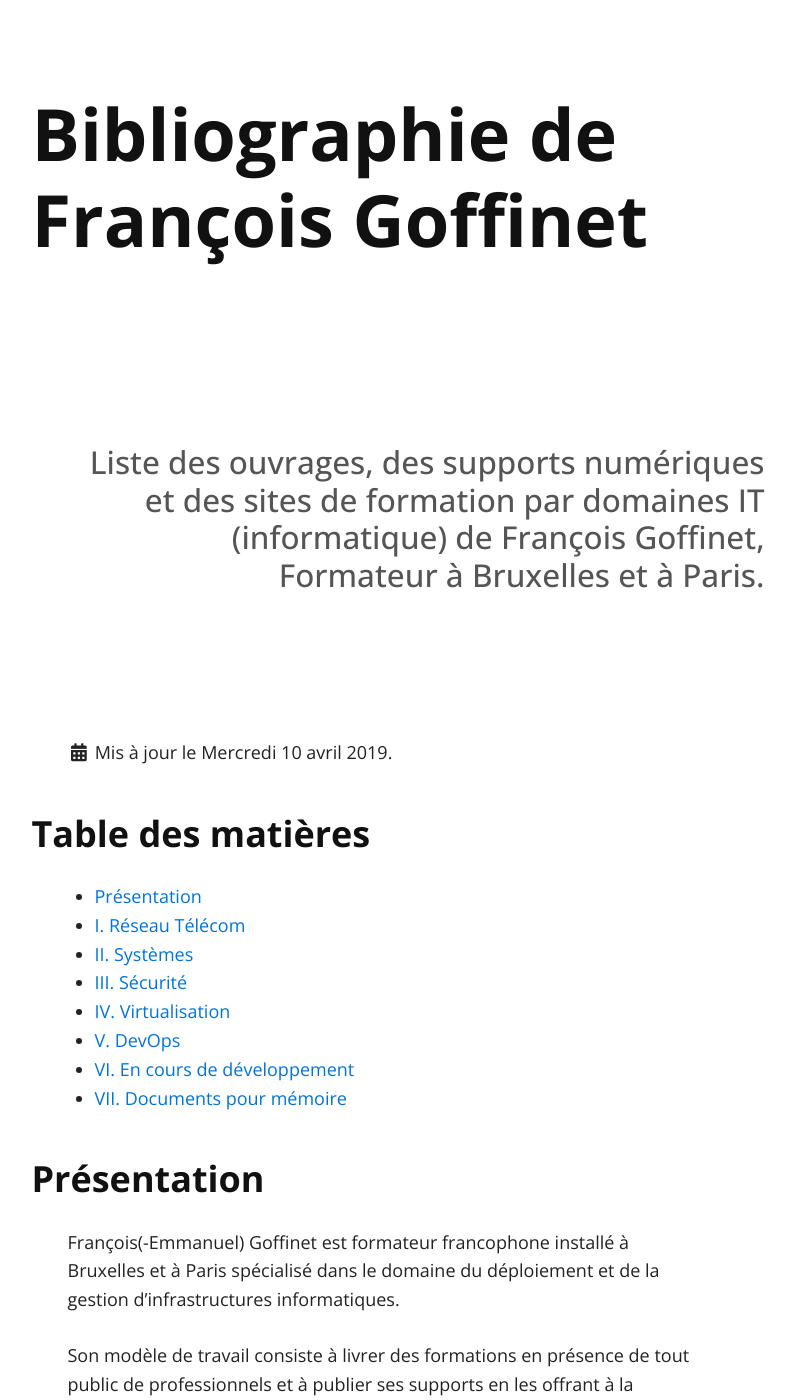
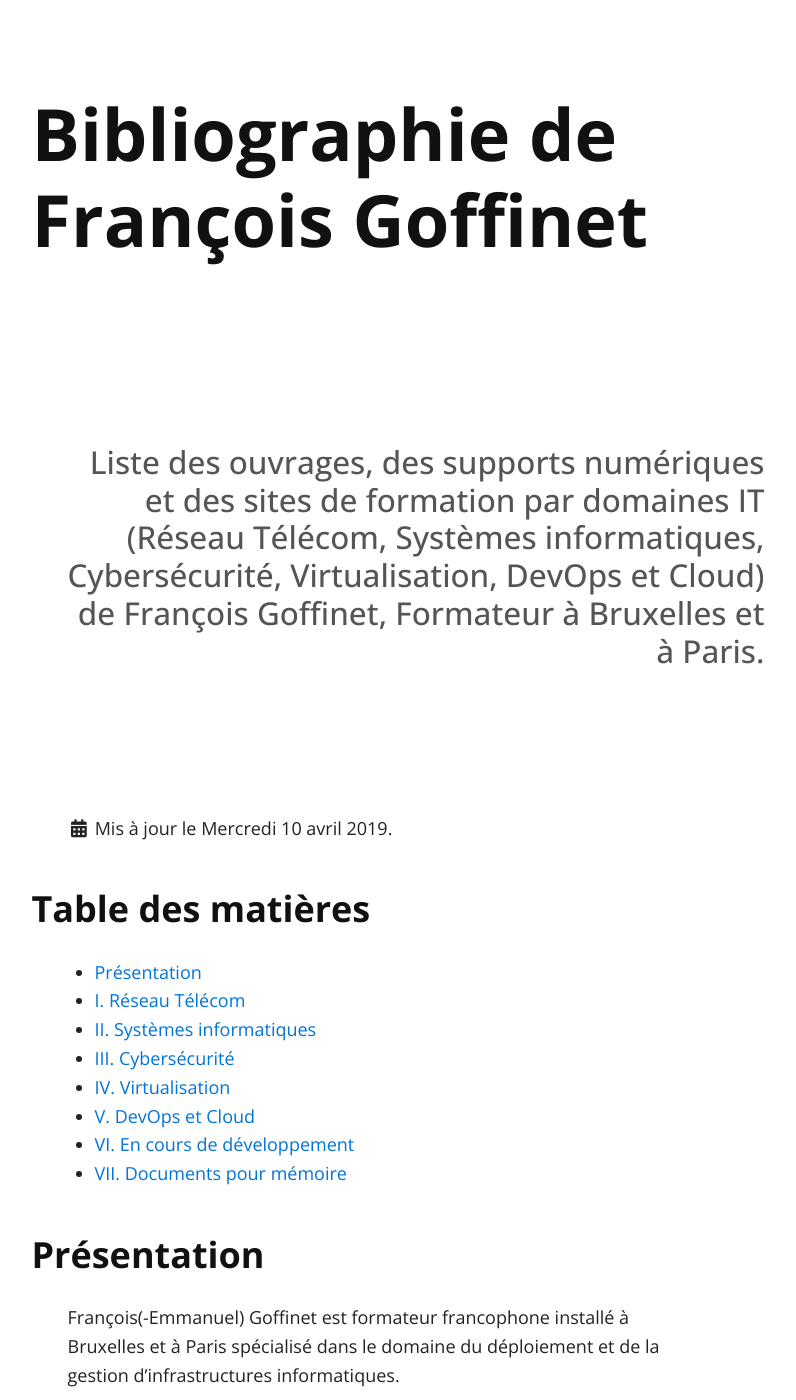
Before and after one commit to goffinet/biblio, a Jekyll site: the page built from index.md, in a window 1280 px wide and 1400 px high. Shown: the whole window, without its empty margins (260-1056 px from the left). Built offline with Jekyll 4.4.1, drawn with Linux system fonts in a browser that asks for light colours; some of the changed text lies outside the part shown.

Commit message:
Update index.md

```diff
--- a/index.md
+++ b/index.md
@@ -1,6 +1,6 @@
 ---
 layout: default
-description: "Liste des ouvrages, des supports numériques et des sites de formation par domaines IT (informatique) de François Goffinet, Formateur à Bruxelles et à Paris."
+description: "Liste des ouvrages, des supports numériques et des sites de formation par domaines IT (Réseau Télécom, Systèmes informatiques, Cybersécurité, Virtualisation, DevOps et Cloud) de François Goffinet, Formateur à Bruxelles et à Paris."
 toc: true
 date: 2019-04-09
 last_modified_at: 2019-04-10
@@ -28,11 +28,11 @@ _François-Emmanuel Goffinet_
 * [Formations Cisco](https://cisco.goffinet.org) : CCNA, ICND1, ICND2, CCNA Security, CCNP
 * [Protocole SIP, VoIP/UC](https://sip.goffinet.org) : Téléphonie IP, Unified Communications, Protocole SIP, Capture et analyse avec Wireshark, Asterisk Core, FreePBX, Raspberry Pi
 
-### II. Systèmes
+### II. Systèmes informatiques
 
 * [Administration Linux Système et Réseau](https://linux.goffinet.org) : Introduction à Linux, Le Shell, Arborescence de fichier, Sécurité locale, processus et démarrage, Installation de logicicels, Scripts Shell, Virtualisation KVM, Disques et stockage LVM, Configuration du réseau, Secure Shell, Gestion sécurisée, Routage et Pare-feu, Confidentialité, PKI et TLS, Audit, Services d'infrastructure, Services de partage, authentification centralisée, serveurs Web et Reverse Proxy, services de surveillance, serveurs de base de données, certifications LPIC1, LPIC2, RHCSA, RHCE, certifications Linux Foundation
 
-### III. Sécurité
+### III. Cybersécurité
 
 * [Cybersécurité et Hacking](https://cybersecurite.goffinet.org) : Cybersécurité : Sensibilisation et initiation, techniques de hacking.
 
@@ -42,7 +42,7 @@ _François-Emmanuel Goffinet_
 * [Installation, Configuration, Gestion de vSphere 6](https://vsphere6.goffinet.org) : Humbles notes sur vSphere 6.5
 * [Administration OpenStack](https://openstack.goffinet.org) : Notes de formation sur OpenStack
 
-### V. DevOps
+### V. DevOps et Cloud
 
 * [Technologies Web et plateforme Java EE](https://javaee.goffinet.org/web-01-protocole-http.html) : Introduction aux technologies, architectures et protocols Web HTTP, HTTPS, mise en oeuvre Apache HTTP Server, introduction à Java et aux plateformes Java EE
 * [Apache Tomcat](https://javaee.goffinet.org/tomcat-01-introduction-tomcat.html) : Administration du logiciel Apache Tomcat
```
